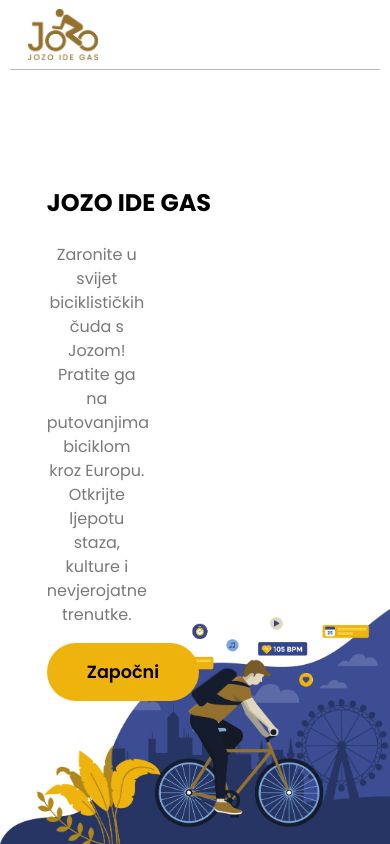
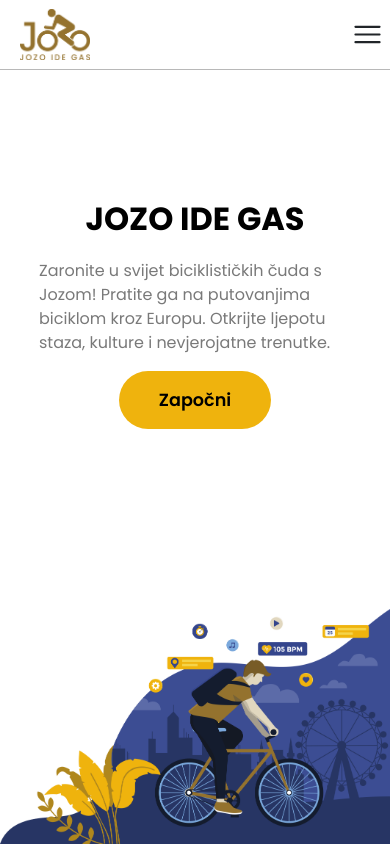
Before and after one commit to JKnezovic/jozo-ide-gas, a React (Create React App) app in the folder frontend/jozo-ide-gas/: page / in a window 390 px wide. Built offline with nearby package versions, Linux system fonts and the light colour scheme.

Commit message:
adjusted style for phone usage

```diff
--- a/frontend/jozo-ide-gas/src/App.css
+++ b/frontend/jozo-ide-gas/src/App.css
@@ -82,7 +82,7 @@ body {
   border-width: 1px;
 }
 .leaflet-popup {
-  padding-bottom: 30px; /* adjust as you see fit */
+  padding-bottom: 30px;
 }
 .column {
   flex: 1;
@@ -103,67 +103,6 @@ body {
   background-color: #e48f0f;
 }
 
-@media (max-width: 800px) {
-  .nav-logo-container {
-    max-width: 140px;
-  }
-  .navbar-links-container {
-    display: none;
-  }
-  .navbar-menu-container {
-    display: flex;
-  }
-  .home-bannerImage-container {
-    max-width: 450px;
-  }
-  .home-banner-container,
-  .about-section-container {
-    flex-direction: column-reverse;
-    align-items: center;
-    justify-content: center;
-  }
-  .about-section-container {
-    flex-direction: column;
-  }
-  .home-image-section,
-  .about-section-image-container {
-    width: 100%;
-    max-width: 400px;
-  }
-  .primary-heading {
-    text-align: center;
-    max-width: 90%;
-  }
-  .primary-text {
-    text-align: center;
-    max-width: 80%;
-  }
-  .home-text-section,
-  .about-section-text-container {
-    justify-content: center;
-    align-items: center;
-    margin-top: 4rem;
-  }
-  .secondary-button {
-    font-size: 1rem;
-    padding: 0.8rem 2rem;
-    cursor: pointer;
-  }
-  .about-section-container {
-    margin-top: 5rem !important;
-  }
-  .about-buttons-container {
-    justify-content: center;
-    flex-direction: column;
-  }
-  .primary-subheading {
-    text-align: center;
-  }
-  .App {
-    max-width: 95vw;
-  }
-}
-
 .loading-container {
   height: 91vh;
   display: flex;
@@ -171,5 +110,3 @@ body {
   align-items: center;
   flex-direction: column;
 }
-
-/* Add more styling as needed */
--- a/frontend/jozo-ide-gas/src/components/header/BurgerMenu.js
+++ b/frontend/jozo-ide-gas/src/components/header/BurgerMenu.js
@@ -15,17 +15,17 @@ export default function BurgerMenu({ setOpenMenu, openMenu }) {
   const menuOptions = [
     {
       text: "Home",
-      icon: <HomeIcon />,
+      icon: <HomeIcon className="gold-font" />,
       path: "/",
     },
     {
       text: "Current Trip",
-      icon: <DirectionsBikeIcon />,
+      icon: <DirectionsBikeIcon className="gold-font" />,
       path: "/ongoing",
     },
     {
       text: "Past Trips",
-      icon: <TimelineIcon />,
+      icon: <TimelineIcon className="gold-font" />,
       path: "/done",
     },
   ];
--- a/frontend/jozo-ide-gas/src/components/header/Header.css
+++ b/frontend/jozo-ide-gas/src/components/header/Header.css
@@ -52,3 +52,14 @@ nav {
 .navbar-menu-container {
   display: none;
 }
+
+@media (max-width: 800px) {
+  .navbar-menu-container {
+    display: flex;
+    font-size: 35px;
+    padding-right: 5px;
+  }
+  .navbar-links-container {
+    display: none;
+  }
+}
--- a/frontend/jozo-ide-gas/src/components/home/Home.css
+++ b/frontend/jozo-ide-gas/src/components/home/Home.css
@@ -22,7 +22,7 @@
   align-items: flex-start;
 }
 .primary-heading {
-  font-size: clamp(1.5rem, 4vw, 5rem);
+  font-size: clamp(2rem, 4vw, 5rem);
   color: #000000;
   font-weight: bold;
   line-height: 4rem;
@@ -60,3 +60,22 @@
 .secondary-button:hover {
   background-color: #e48f0f;
 }
+
+@media (max-width: 800px) {
+  .home-banner-container {
+    display: flex;
+    justify-content: center;
+    margin-left: 0;
+    margin-top: 30%;
+  }
+  .primary-heading {
+    align-self: center;
+  }
+  .primary-text {
+    align-self: center;
+    max-width: 80%;
+  }
+  .secondary-button {
+    align-self: center;
+  }
+}
--- a/frontend/jozo-ide-gas/src/components/maps/Map.js
+++ b/frontend/jozo-ide-gas/src/components/maps/Map.js
@@ -12,7 +12,7 @@ let DefaultIcon = L.icon({
   iconUrl: pinIcon,
   iconAnchor: [16, 32],
 });
-const Map = ({ tripData, setSelectedRide, selectedRide, scrollRef, liveLocation }) => {
+const Map = ({ tripData, setSelectedRide, selectedRide, scrollRef, liveLocation, mapVisible }) => {
   const mapRef = useRef(null);
   const [liveLoaction, setLiveLocation] = useState({ latLng: [53, 19] });
   const [updatedAt, setUpdatedAt] = useState("");
@@ -38,7 +38,7 @@ const Map = ({ tripData, setSelectedRide, selectedRide, scrollRef, liveLocation
   };
 
   return (
-    <div id="map" className="map-section">
+    <div id="map" className={"map-section" + (mapVisible ? "" : " none")}>
       <MapContainer scrollWheelZoom={true} ref={mapRef} zoom={9} center={selectedRide.positions[0]}>
         <TileLayer
           attribution='&copy; <a href="https://www.openstreetmap.org/copyright">OpenStreetMap</a> contributors'
--- a/frontend/jozo-ide-gas/src/components/ongoing-trips/OngoingTrips.css
+++ b/frontend/jozo-ide-gas/src/components/ongoing-trips/OngoingTrips.css
@@ -2,3 +2,33 @@
   display: flex;
   flex-direction: row;
 }
+
+.button-switch {
+  display: none;
+}
+
+@media (max-width: 800px) {
+  .button-switch {
+    display: inline;
+    position: absolute;
+    bottom: 5%;
+    right: 5%;
+    color: white;
+    background-color: #9b7b3c;
+    padding: 20px;
+    border-radius: 20px;
+    border-color: #9b7b3c;
+    box-shadow: 0px 0px 9px 3px rgba(0, 0, 0, 0.3);
+    cursor: pointer;
+    z-index: 400;
+  }
+
+  .none {
+    display: none;
+  }
+
+  .map-section {
+    width: 400px;
+    flex: 1;
+  }
+}
--- a/frontend/jozo-ide-gas/src/components/ongoing-trips/OngoingTrips.js
+++ b/frontend/jozo-ide-gas/src/components/ongoing-trips/OngoingTrips.js
@@ -11,7 +11,7 @@ const OngoingTrips = () => {
   const [loading, setLoading] = useState(true);
   const [selectedRide, setSelectedRide] = useState(null);
   const scrollRef = useRef(null);
-
+  const [mapVisible, setMapVisible] = useState(true);
   const getTrip = async () => {
     try {
       const response = await api.get("/api/v1/trips/ongoing");
@@ -23,6 +23,9 @@ const OngoingTrips = () => {
       console.log(err);
       setLoading(false);
     }
+  };
+  const handleClick = () => {
+    setMapVisible(!mapVisible);
   };
   useEffect(() => {
     getTrip();
@@ -37,6 +40,7 @@ const OngoingTrips = () => {
         setSelectedRide={setSelectedRide}
         scrollRef={scrollRef}
         liveLocation={true}
+        mapVisible={mapVisible}
       />
       <Timeline
         rides={tripData.rideIds}
@@ -45,7 +49,11 @@ const OngoingTrips = () => {
         scrollRef={scrollRef}
         tripName={tripData.tripName}
         totalLength={tripData.totalLength}
+        mapVisible={mapVisible}
       />
+      <div onClick={() => handleClick()} className="button-switch">
+        {mapVisible ? "Show Timeline" : "Show on Map"}
+      </div>
     </div>
   );
 };
--- a/frontend/jozo-ide-gas/src/components/past-trips/PastTrips.css
+++ b/frontend/jozo-ide-gas/src/components/past-trips/PastTrips.css
@@ -51,5 +51,14 @@
 .card-chips-container {
   display: flex;
 }
-.card-days {
+
+@media (max-width: 800px) {
+  .card-image {
+    width: 100%;
+    height: 200px;
+  }
+
+  .past-trips-card {
+    width: 100%;
+  }
 }
--- a/frontend/jozo-ide-gas/src/components/past-trips/TripDetails.js
+++ b/frontend/jozo-ide-gas/src/components/past-trips/TripDetails.js
@@ -10,6 +10,7 @@ const TripDetails = ({ tripData }) => {
   const [trip, setTrip] = useState(tripData[0]);
   const scrollRef = useRef(null);
   const { tripName } = useParams();
+  const [mapVisible, setMapVisible] = useState(true);
 
   useEffect(() => {
     const trip = tripData.find((trip) => trip.tripId === tripName);
@@ -17,7 +18,9 @@ const TripDetails = ({ tripData }) => {
     setTrip(trip);
     setSelectedRide(rides[rides.length - 1]);
   }, [tripData, tripName]);
-
+  const handleClick = () => {
+    setMapVisible(!mapVisible);
+  };
   return !selectedRide ? (
     <Loading />
   ) : (
@@ -28,6 +31,7 @@ const TripDetails = ({ tripData }) => {
         setSelectedRide={setSelectedRide}
         scrollRef={scrollRef}
         liveLocation={false}
+        mapVisible={mapVisible}
       />
       <Timeline
         rides={trip.rideIds}
@@ -36,7 +40,11 @@ const TripDetails = ({ tripData }) => {
         scrollRef={scrollRef}
         tripName={trip.tripName}
         totalLength={trip.totalLength}
+        mapVisible={mapVisible}
       />
+      <div onClick={() => handleClick()} className="button-switch">
+        {mapVisible ? "Show Timeline" : "Show on Map"}
+      </div>
     </div>
   );
 };
--- a/frontend/jozo-ide-gas/src/components/timeline/Timeline.css
+++ b/frontend/jozo-ide-gas/src/components/timeline/Timeline.css
@@ -167,3 +167,13 @@
   margin: 2px;
   border-radius: 10px;
 }
+
+@media (max-width: 800px) {
+  .trip-text-section {
+    width: 100%;
+  }
+
+  .length {
+    margin-right: 30px;
+  }
+}
--- a/frontend/jozo-ide-gas/src/components/timeline/Timeline.js
+++ b/frontend/jozo-ide-gas/src/components/timeline/Timeline.js
@@ -1,7 +1,15 @@
 import React, { useEffect } from "react";
 import TimelineItem from "./TimelineItem";
 import "./Timeline.css";
-const Timeline = ({ rides, setSelectedRide, selectedRide, scrollRef, tripName, totalLength }) => {
+const Timeline = ({
+  rides,
+  setSelectedRide,
+  selectedRide,
+  scrollRef,
+  tripName,
+  totalLength,
+  mapVisible,
+}) => {
   const handleClick = (ride) => {
     setSelectedRide(ride);
   };
@@ -26,7 +34,7 @@ const Timeline = ({ rides, setSelectedRide, selectedRide, scrollRef, tripName, t
     );
   });
   return (
-    <div className="trip-text-section">
+    <div className={"trip-text-section" + (mapVisible ? " none" : "")}>
       <div className="route-header">
         <h1 className="route-name-heading">{tripName}</h1>
         <div className="total-length">{totalLength + "km"}</div>
```
